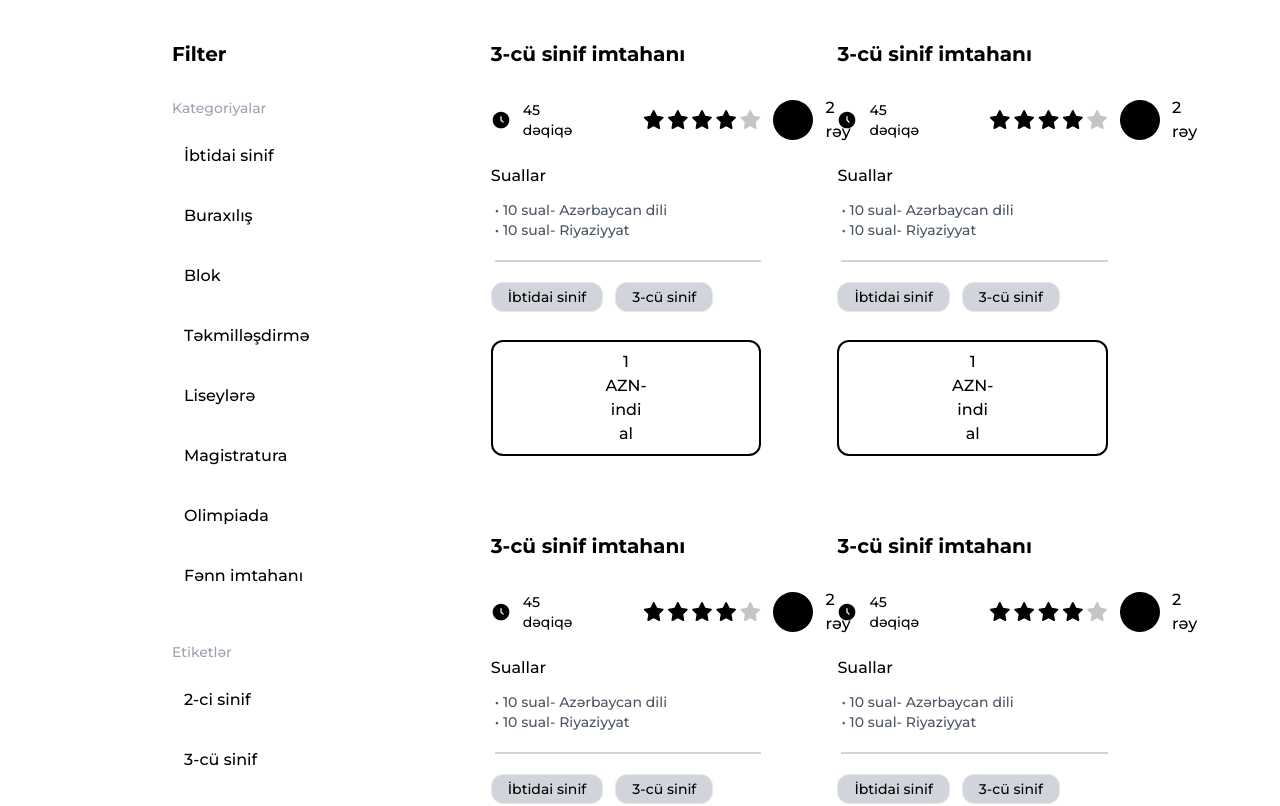
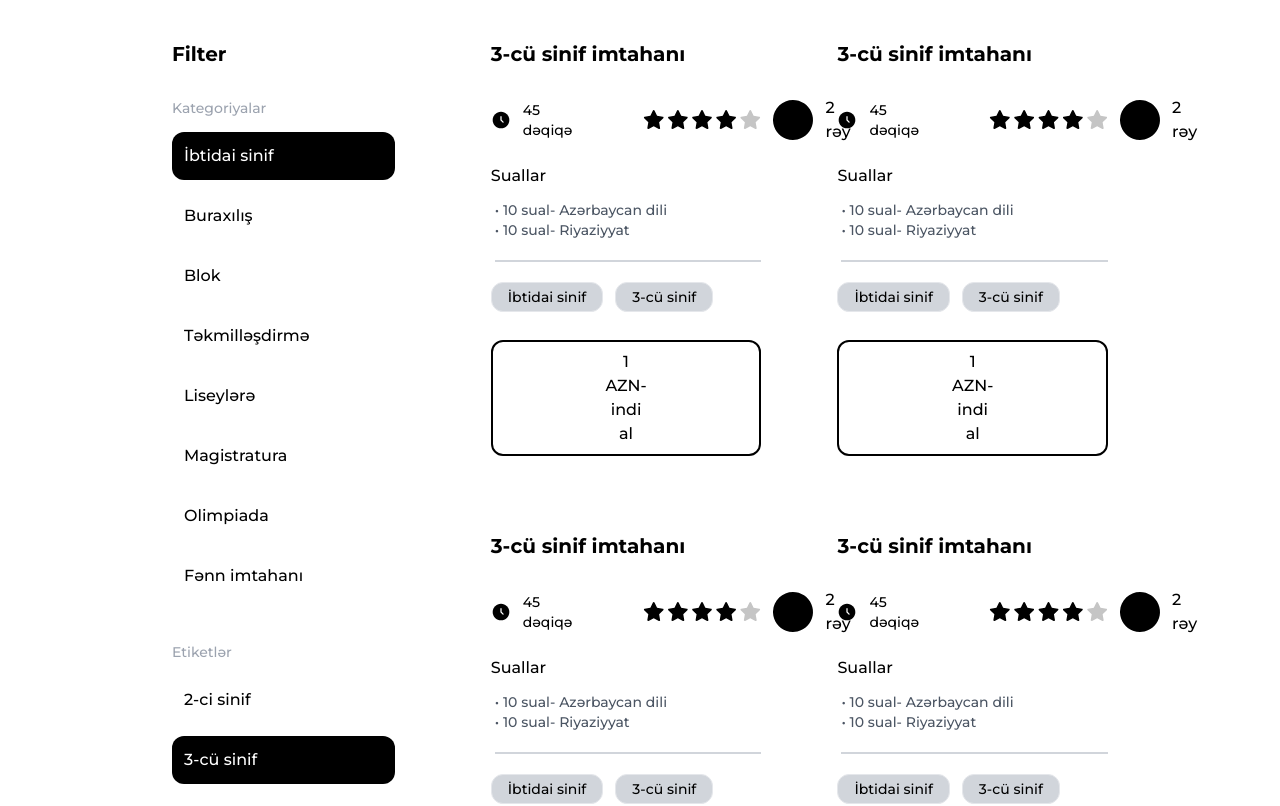
Before and after one commit to imrashidov/task-166, a React (Vite) app in the folder task-166/: page / in a window 1280 px wide. Shown: the part 1380-2186 px from the top of the page. Built offline with nearby package versions, Linux system fonts and the light colour scheme.

Commit message:
Fix: setting filterCategories and filterLabels initial state

```diff
--- a/task-166/src/components/Sidebar.jsx
+++ b/task-166/src/components/Sidebar.jsx
@@ -1,15 +1,5 @@
 import { useState } from "react";
 export default function Sidebar() {
-  const [activeCategory, setActiveCategory] = useState(null);
-  const [activeLabel, setActiveLabel] = useState(null);
-
-  const handleCategoryClick = (category) => {
-    setActiveCategory(category);
-  };
-  const handleLabelClick = (item) => {
-    setActiveLabel(item);
-  };
-
   const filterCategories = [
     "İbtidai sinif",
     "Buraxılış",
@@ -21,6 +11,16 @@ export default function Sidebar() {
     "Fənn imtahanı",
   ];
   const filterLabels = ["2-ci sinif", "3-cü sinif", "4-cü sinif"];
+
+  const [activeCategory, setActiveCategory] = useState(filterCategories[0]);
+  const [activeLabel, setActiveLabel] = useState(filterLabels[1]);
+
+  const handleCategoryClick = (category) => {
+    setActiveCategory(category);
+  };
+  const handleLabelClick = (item) => {
+    setActiveLabel(item);
+  };
 
   return (
     <div className="w-80 p-7 ">
```
